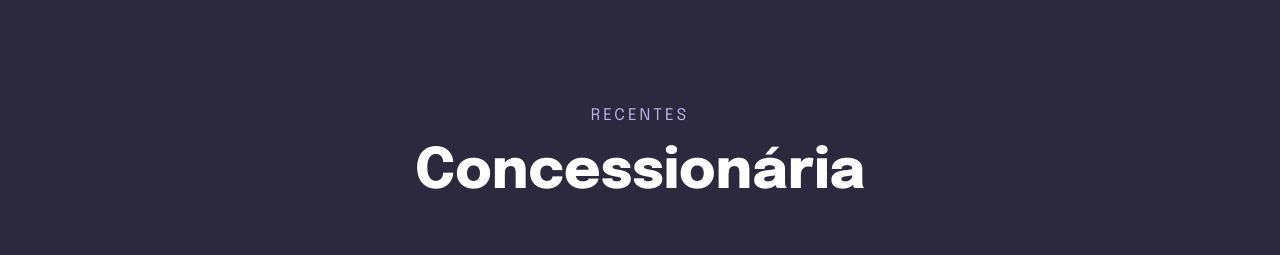
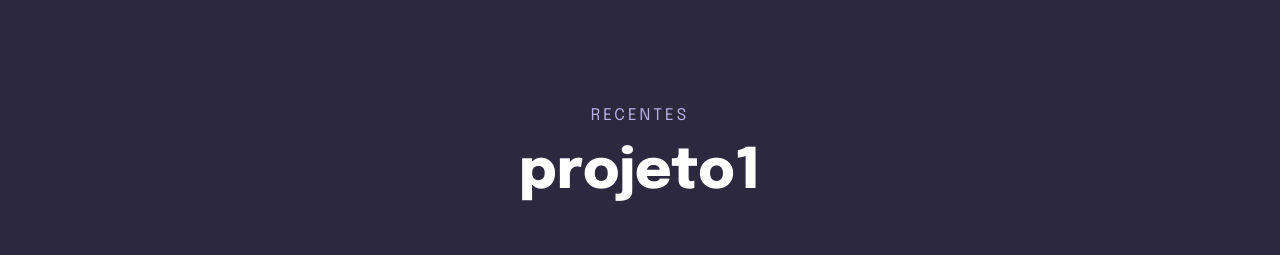
Before and after one commit to AndersonCury/projeto1, a plain HTML site: page index.html in a window 1280 px wide. Shown: the top 255 px of the page. Drawn offline with Linux system fonts and the light colour scheme.

Commit message:
Update index.html

```diff
--- a/index.html
+++ b/index.html
@@ -18,7 +18,7 @@
   <div class="page">
     <header>
       <p>Recentes</p>
-      <h1>Concessionária</h1>
+      <h1>projeto1</h1>
     </header>
 
     <main>
```
